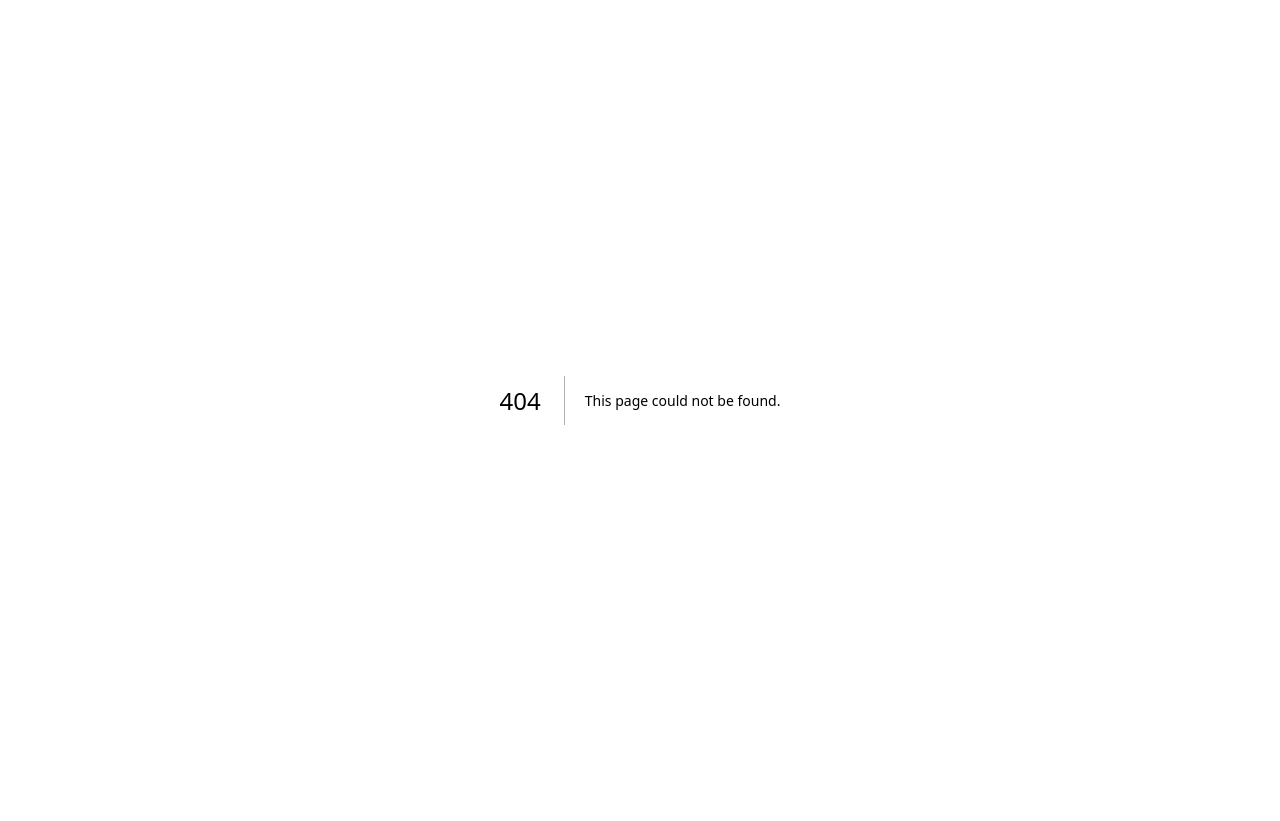
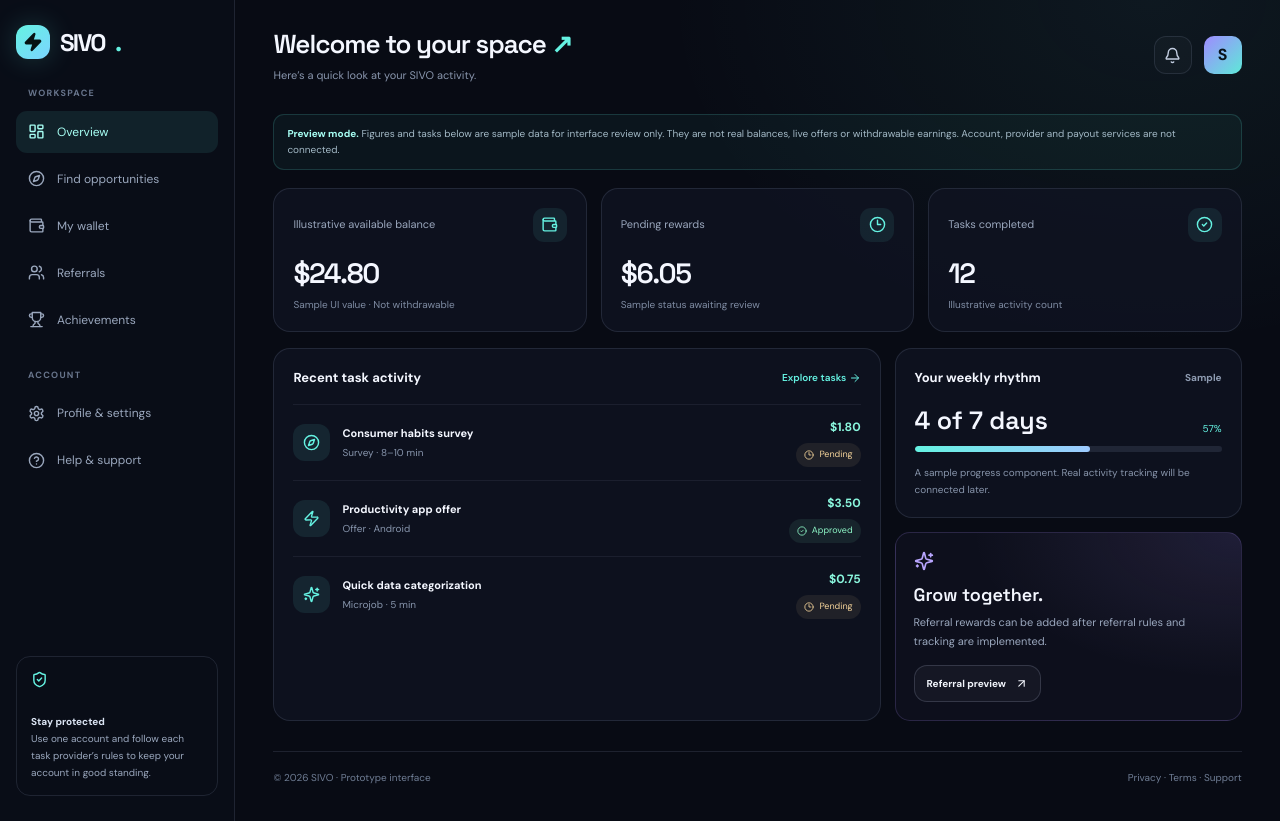
Before and after one commit to joshuamussanga7-cpu/SIVO, a Next.js app: page /dashboard in a window 1280 px wide. Before the commit this address had no page. Before the commit the page ends 800 px from the top, so only its background shows below. Built offline with nearby package versions, Linux system fonts and the light colour scheme.

Commit message:
feat: add SIVO user dashboard prototype

```diff
--- /dev/null
+++ b/app/dashboard/page.tsx
@@ -0,0 +1,94 @@
+"use client";
+
+import Link from "next/link";
+import {
+  ArrowRight, ArrowUpRight, Bell, CheckCircle2, Clock3, Compass, HelpCircle,
+  LayoutDashboard, Settings, ShieldCheck, Sparkles, Trophy, Users, Wallet, Zap
+} from "lucide-react";
+
+const navItems = [
+  { label: "Overview", href: "/dashboard", icon: LayoutDashboard, active: true },
+  { label: "Find opportunities", href: "/earn", icon: Compass },
+  { label: "My wallet", href: "/wallet", icon: Wallet },
+  { label: "Referrals", href: "/referrals", icon: Users },
+  { label: "Achievements", href: "/achievements", icon: Trophy },
+];
+const recentTasks = [
+  { icon: Compass, title: "Consumer habits survey", detail: "Survey · 8–10 min", reward: "$1.80", status: "Pending", pending: true },
+  { icon: Zap, title: "Productivity app offer", detail: "Offer · Android", reward: "$3.50", status: "Approved", pending: false },
+  { icon: Sparkles, title: "Quick data categorization", detail: "Microjob · 5 min", reward: "$0.75", status: "Pending", pending: true },
+];
+
+export default function DashboardPage() {
+  return (
+    <main className="app-layout">
+      <aside className="app-sidebar">
+        <Link className="brand" href="/"><span className="brand-mark"><Zap size={20} fill="currentColor" /></span>SIVO<span style={{ color: "var(--cyan)" }}>.</span></Link>
+        <div style={{ width: "100%" }}>
+          <div className="sidebar-label" style={{ marginBottom: 10 }}>Workspace</div>
+          <nav className="sidebar-nav" aria-label="Dashboard navigation">
+            {navItems.map((item) => {
+              const Icon = item.icon;
+              return <Link className={item.active ? "active" : ""} href={item.href} key={item.label}><Icon size={17} /><span>{item.label}</span></Link>;
+            })}
+          </nav>
+        </div>
+        <div style={{ width: "100%" }}>
+          <div className="sidebar-label" style={{ marginBottom: 10 }}>Account</div>
+          <nav className="sidebar-nav">
+            <Link href="/profile"><Settings size={17} /><span>Profile & settings</span></Link>
+            <Link href="/support"><HelpCircle size={17} /><span>Help & support</span></Link>
+          </nav>
+        </div>
+        <div className="sidebar-bottom"><ShieldCheck size={17} style={{ color: "var(--cyan)", marginBottom: 8 }} /><br /><strong style={{ color: "#dce5f4" }}>Stay protected</strong><br />Use one account and follow each task provider’s rules to keep your account in good standing.</div>
+      </aside>
+
+      <section className="app-main">
+        <div className="app-topbar">
+          <div><h1>Welcome to your space <span style={{ color: "var(--cyan)" }}>↗</span></h1><p>Here’s a quick look at your SIVO activity.</p></div>
+          <div className="app-top-actions"><button className="icon-button" aria-label="Notifications"><Bell size={17} /></button><span className="avatar" style={{ width: 38, height: 38 }}>S</span></div>
+        </div>
+        <div className="prototype-banner"><strong style={{ color: "#a7fff4" }}>Preview mode.</strong> Figures and tasks below are sample data for interface review only. They are not real balances, live offers or withdrawable earnings. Account, provider and payout services are not connected.</div>
+
+        <div className="dash-grid">
+          <div className="dash-card"><div className="dash-card-label">Illustrative available balance <span className="dash-card-icon"><Wallet size={17} /></span></div><div className="dash-card-value">$24.80</div><div className="dash-card-note">Sample UI value · Not withdrawable</div></div>
+          <div className="dash-card"><div className="dash-card-label">Pending rewards <span className="dash-card-icon"><Clock3 size={17} /></span></div><div className="dash-card-value">$6.05</div><div className="dash-card-note">Sample status awaiting review</div></div>
+          <div className="dash-card"><div className="dash-card-label">Tasks completed <span className="dash-card-icon"><CheckCircle2 size={17} /></span></div><div className="dash-card-value">12</div><div className="dash-card-note">Illustrative activity count</div></div>
+        </div>
+
+        <div className="dash-lower">
+          <section className="dash-card">
+            <div className="dash-panel-title"><span>Recent task activity</span><Link href="/earn">Explore tasks <ArrowRight size={12} style={{ display: "inline", verticalAlign: "middle" }} /></Link></div>
+            {recentTasks.map((task) => {
+              const Icon = task.icon;
+              return <div className="dash-task" key={task.title}>
+                <div className="task-icon"><Icon size={17} /></div>
+                <div className="task-meta"><div className="task-title">{task.title}</div><div className="task-subtitle">{task.detail}</div></div>
+                <div style={{ textAlign: "right" }}><div className="task-reward" style={{ marginBottom: 7 }}>{task.reward}</div><span className={task.pending ? "status-pill" : "status-pill approved"}>{task.pending ? <Clock3 size={10} /> : <CheckCircle2 size={10} />}{task.status}</span></div>
+              </div>;
+            })}
+          </section>
+
+          <section style={{ display: "grid", gap: 14, alignContent: "start" }}>
+            <div className="dash-card">
+              <div className="dash-panel-title"><span>Your weekly rhythm</span><span style={{ color: "#8e9bb1", fontSize: 10 }}>Sample</span></div>
+              <div style={{ display: "flex", justifyContent: "space-between", alignItems: "end", marginBottom: 10 }}><strong style={{ font: "600 25px 'Space Grotesk', sans-serif" }}>4 of 7 days</strong><span style={{ color: "var(--cyan)", fontSize: 10 }}>57%</span></div>
+              <div className="progress-track"><span style={{ width: "57%" }} /></div>
+              <p style={{ color: "#8794aa", fontSize: 10, lineHeight: 1.7, margin: "12px 0 0" }}>A sample progress component. Real activity tracking will be connected later.</p>
+            </div>
+            <div className="dash-referral">
+              <Sparkles size={20} style={{ color: "#b9a6ff" }} />
+              <h3>Grow together.</h3>
+              <p>Referral rewards can be added after referral rules and tracking are implemented.</p>
+              <Link href="/referrals" className="btn btn-secondary" style={{ padding: "10px 12px", fontSize: 10 }}>Referral preview <ArrowUpRight size={13} /></Link>
+            </div>
+          </section>
+        </div>
+        <footer style={{ display: "flex", justifyContent: "space-between", gap: 14, flexWrap: "wrap", color: "#6f7d94", fontSize: 10, marginTop: 30, paddingTop: 18, borderTop: "1px solid var(--line)" }}>
+          <span>© {new Date().getFullYear()} SIVO · Prototype interface</span>
+          <span><Link href="/privacy">Privacy</Link> · <Link href="/terms">Terms</Link> · <Link href="/support">Support</Link></span>
+        </footer>
+      </section>
+    </main>
+  );
+}
```
